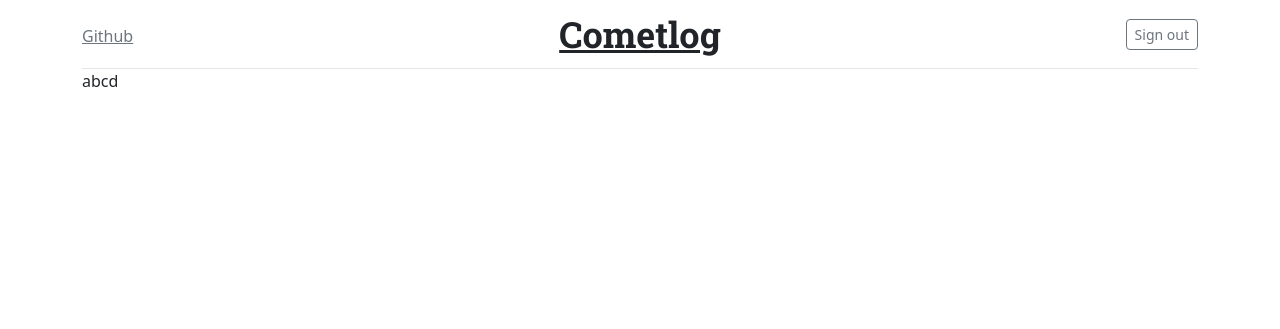
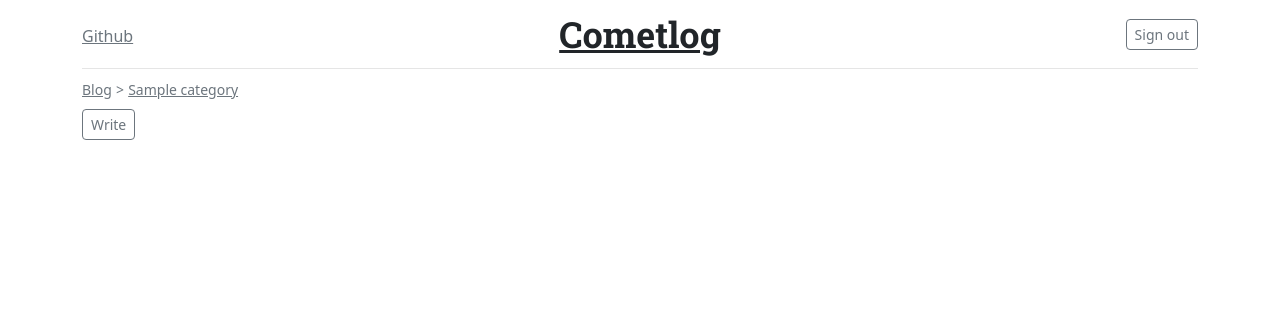
Before and after one commit to uham/cometlog, a Django app: a page that uses templates/header.html in a window 1280 px wide. Shown: the top 329 px of the page. Run offline with Django 4.2, Linux system fonts and the light colour scheme; a user stored in the database is signed in; tables that the repository leaves empty hold one stand-in row (values such as "Sample post"); some libraries are stand-ins or nearby versions.

Commit message:
Developing

```diff
--- a/blog/urls.py
+++ b/blog/urls.py
@@ -1,10 +1,12 @@
 from django.urls import path
 
 from . import views
+from . import write_view
 
 app_name = 'blog'
 
 urlpatterns = [
     path('', views.main, name='main'),
+    path('write', write_view.WriteView.as_view(), name='write'),
     path('<category_name>', views.category, name='category'),
 ]
--- a/blog/views.py
+++ b/blog/views.py
@@ -1,4 +1,3 @@
-from ast import While
 from django.shortcuts import render, get_object_or_404
 from blog.models import Category
 
@@ -13,9 +12,17 @@ def main(request):
 def category(request, category_name):
     category = get_object_or_404(Category, subject=category_name)
 
+    ctgr_tree = [category.subject]
+    parent = category.parent
+    while parent:
+        ctgr_tree.append(parent.subject)
+        parent = parent.parent
+    ctgr_tree.reverse()
+
     context = {
         'category':category,
         'categories':category.children.all(),
+        'ctgr_tree':ctgr_tree,
         'posts':category.posts.all(),
     }
 
--- a/templates/blog/category.html
+++ b/templates/blog/category.html
@@ -3,5 +3,14 @@
 
 {% block content %}
     {% include 'header.html' %}
+    {% if ctgr_tree %}
+    <div class='container mb-2'>
+        <a class="small link-secondary" href={% url 'blog:main' %}>Blog</a>
+        {% for ctgr in ctgr_tree %}
+        <span class="small text-secondary">></span>
+        <a class="small link-secondary" href={% url 'blog:category' category_name=ctgr %}>{{ ctgr }}</a>
+        {% endfor %}
+    </div>
+    {% endif %}
     {% include 'blog/post_list.html' %}
 {% endblock%}
--- a/templates/blog/post_list.html
+++ b/templates/blog/post_list.html
@@ -1,3 +1,5 @@
 <div class="container">
-    abcd
+    {% if user.is_staff %}
+    <a class="btn btn-sm btn-outline-secondary" href="{% url 'blog:write' %}">Write</a>
+    {% endif %}
 </div>
--- a/templates/header.html
+++ b/templates/header.html
@@ -1,4 +1,4 @@
-<div class="container">
+<div class="container mb-2">
     <header class="header-blog py-3">
         <div class="row flex-nowrap justify-content-between align-items-center">
             <div class="col-3 pt-1">
```
Also changed, not shown: blog/write_view.py (added, +9 -0 lines), templates/blog/write.html (added, +9 -0 lines), 1 other file.
